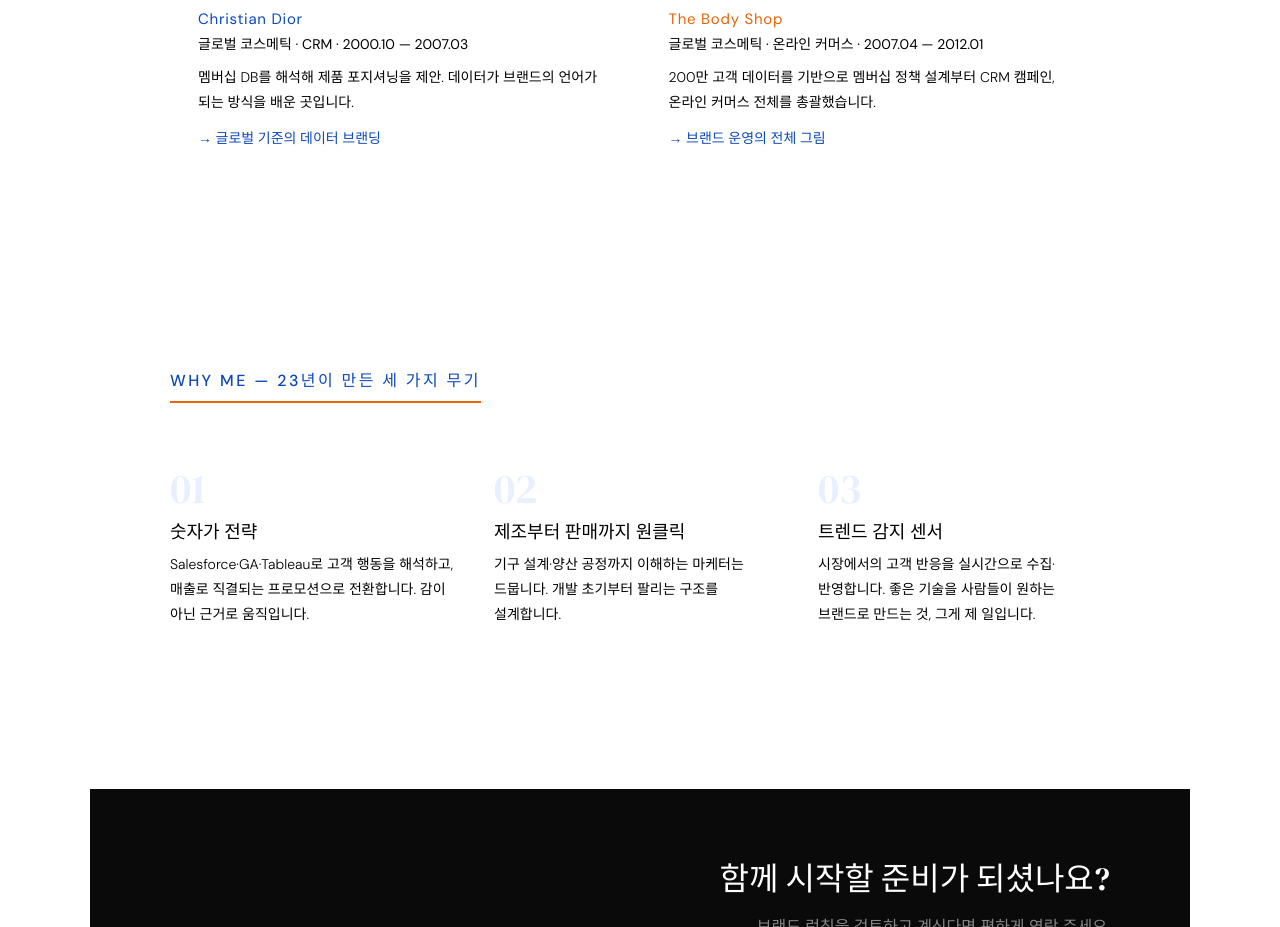
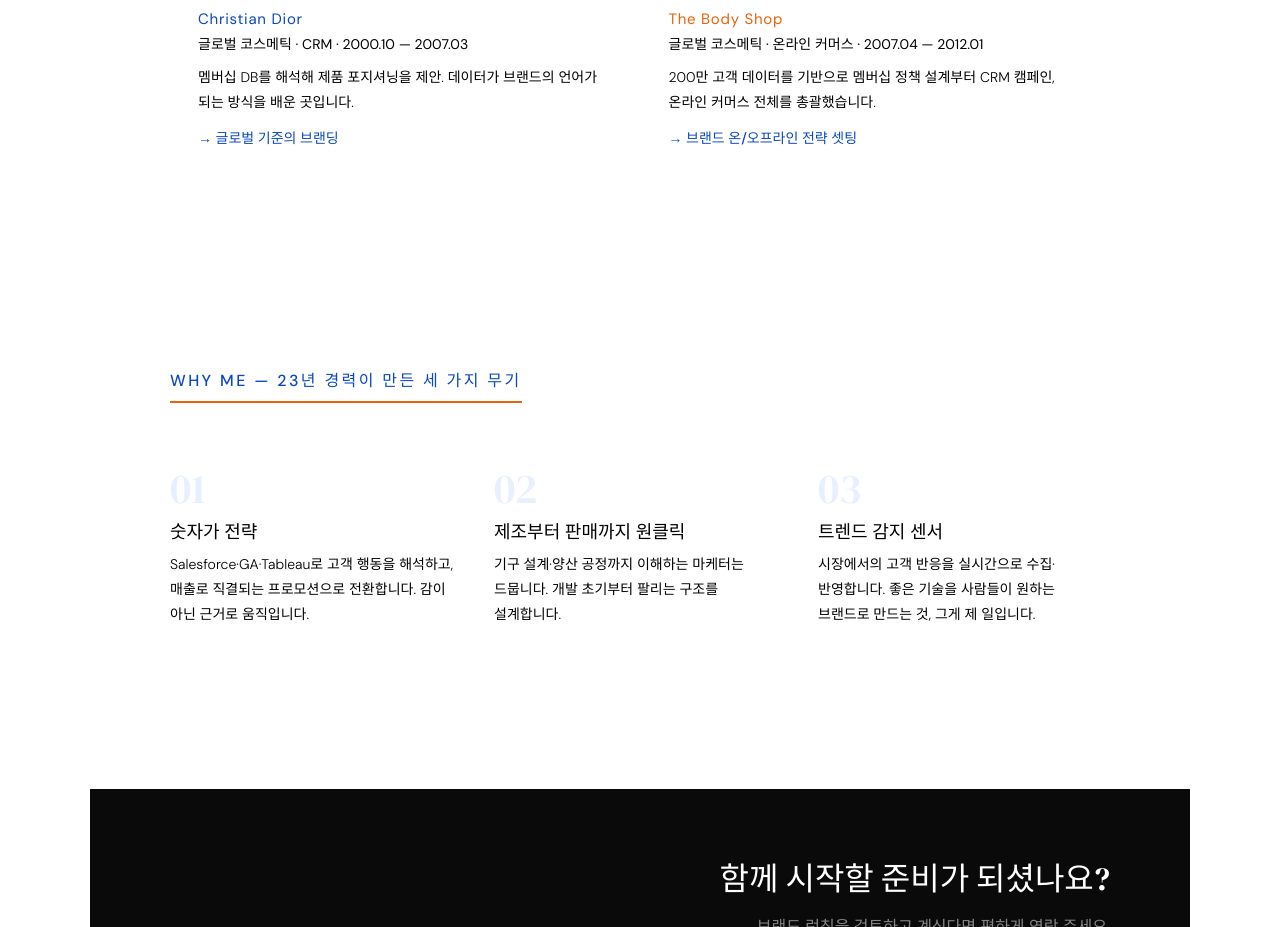
Before and after one commit to sync2csarah/sync2c, a plain HTML site: page index.html in a window 1280 px wide. Shown: the part 1968-2895 px from the top of the page. Drawn offline with Linux system fonts and the light colour scheme.

Commit message:
Update index.html

```diff
--- a/index.html
+++ b/index.html
@@ -140,20 +140,20 @@
         <div class="track-brand" style="color:#0c48bf; letter-spacing:0.05em; font-size:15px;"><a href="https://www.dior.com/ko_kr/beauty" target="_blank" rel="noopener">Christian Dior</a></div>
         <div class="track-type">글로벌 코스메틱 · CRM · 2000.10 — 2007.03</div>
         <div class="track-desc">멤버십 DB를 해석해 제품 포지셔닝을 제안. 데이터가 브랜드의 언어가 되는 방식을 배운 곳입니다.</div>
-        <div class="track-hl">→ 글로벌 기준의 데이터 브랜딩</div>
+        <div class="track-hl">→ 글로벌 기준의 브랜딩</div>
       </div>
       <div class="track-card">
         <div class="track-num">04</div>
         <div class="track-brand" style="color:#E8630A; letter-spacing:0.05em; font-size:15px;"><a href="https://www.thebodyshop.co.kr" target="_blank" rel="noopener">The Body Shop</a></div>
         <div class="track-type">글로벌 코스메틱 · 온라인 커머스 · 2007.04 — 2012.01</div>
         <div class="track-desc">200만 고객 데이터를 기반으로 멤버십 정책 설계부터 CRM 캠페인, 온라인 커머스 전체를 총괄했습니다.</div>
-        <div class="track-hl">→ 브랜드 운영의 전체 그림</div>
+        <div class="track-hl">→ 브랜드 온/오프라인 전략 셋팅 </div>
       </div>
     </div>
   </div>
 
   <div class="section">
-    <div class="section-eyebrow">Why me — 23년이 만든 세 가지 무기</div>
+    <div class="section-eyebrow">Why me — 23년 경력이 만든 세 가지 무기</div>
     <div class="why-grid">
       <div>
         <div class="why-num">01</div>
```
